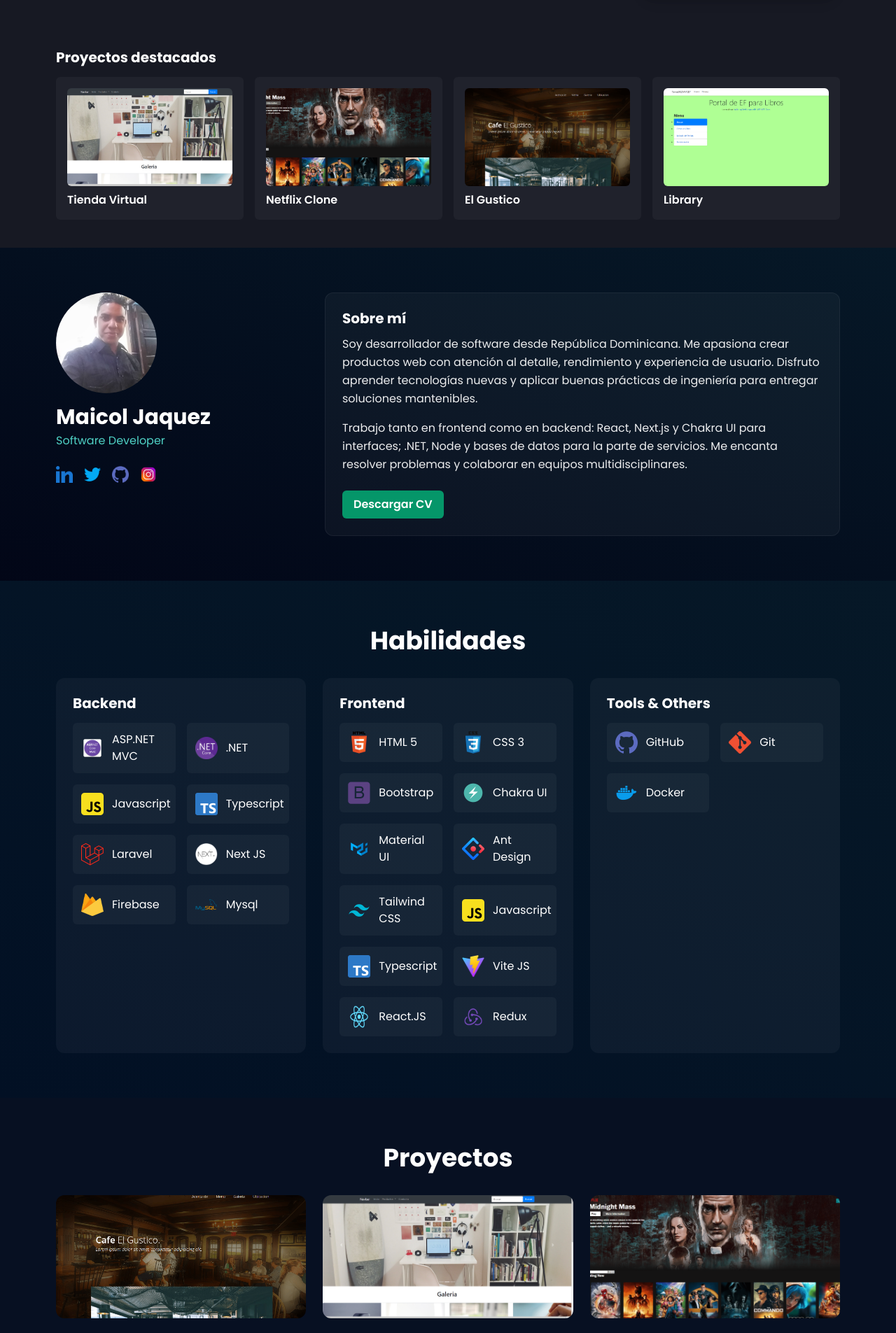
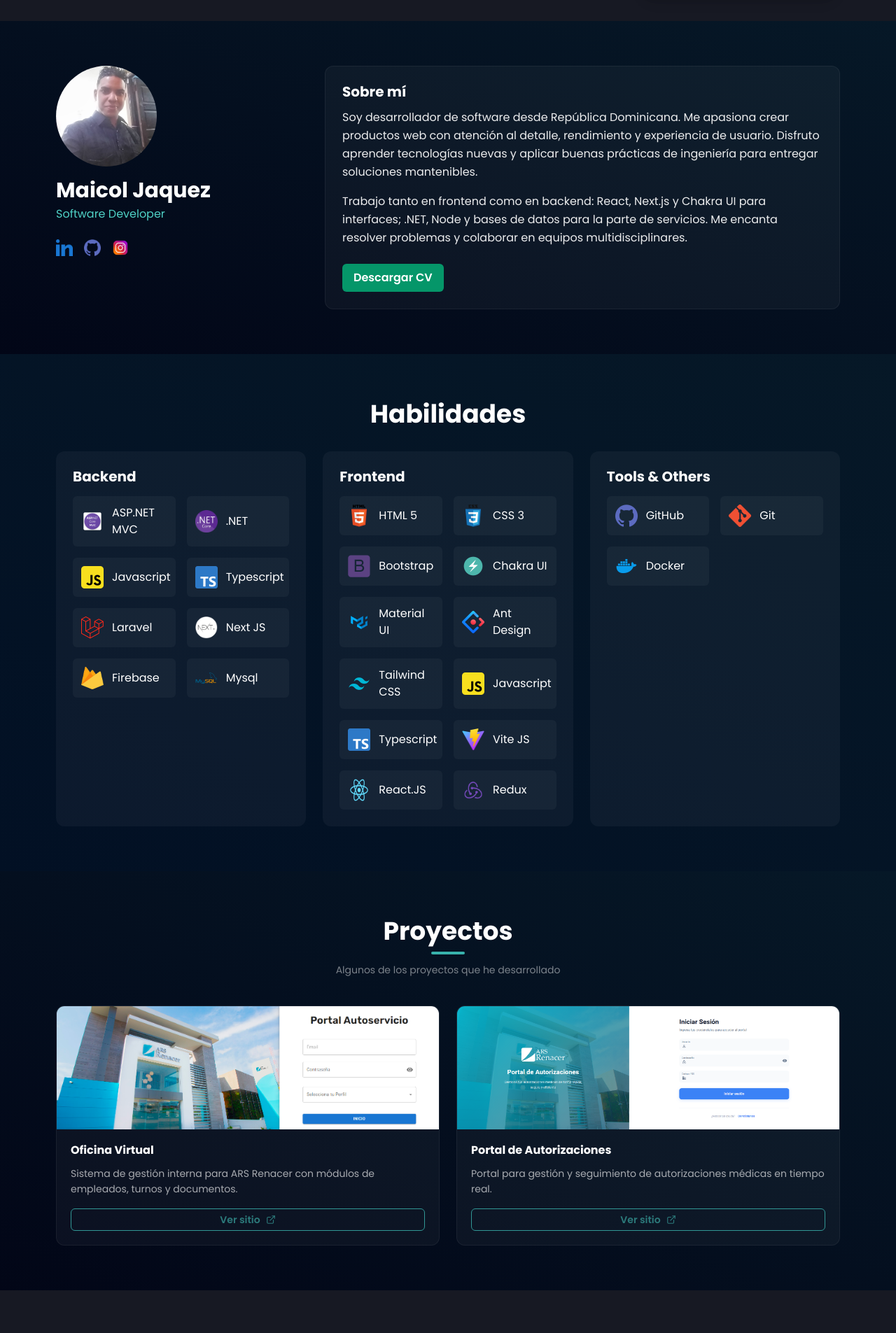
Before and after one commit to SharkMint/portfolio, a React (Create React App) app: page / in a window 1280 px wide. Shown: the part 435-2340 px from the top of the page at 70% size. Built offline with nearby package versions, Linux system fonts and the light colour scheme.

Commit message:
se hicieron algunos cambios de estilo al proyecto

```diff
--- a/src/components/About.jsx
+++ b/src/components/About.jsx
@@ -5,7 +5,6 @@ import fotomia from "./../assets/img/Fotomia.jpg";
 import github from "./../assets/img/github.png";
 import instagram from "./../assets/img/instagram.png";
 import linkedin from "./../assets/img/linkedin.png";
-import twitter from "./../assets/img/twitter.png";
 import {
   Box,
   Container,
@@ -33,9 +32,6 @@ const About = () => {
               <HStack spacing={4} mt={6}>
                 <Link aria-label="LinkedIn" href="https://www.linkedin.com/in/maicol-jaquez-ramirez-926917190/" isExternal>
                   <Image src={linkedin} alt="linkedin" boxSize="24px" />
-                </Link>
-                <Link aria-label="Twitter" href="https://twitter.com/MaicolJaquez" isExternal>
-                  <Image src={twitter} alt="twitter" boxSize="24px" />
                 </Link>
                 <Link aria-label="Github" href="https://github.com/SharkMint" isExternal>
                   <Image src={github} alt="github" boxSize="24px" />
--- a/src/components/Footer.jsx
+++ b/src/components/Footer.jsx
@@ -1,23 +1,61 @@
-// styles removed: using Tailwind utilities only
 import React from "react";
+import { Link as ScrollLink } from "react-scroll";
+import { Box, Flex, HStack, Text, Link, Divider, VStack } from "@chakra-ui/react";
+
+const NavItem = ({ to, children }) => (
+  <ScrollLink to={to} spy={true} smooth={true} offset={-80}>
+    <Text color="whiteAlpha.700" _hover={{ color: "teal.300" }} cursor="pointer" fontSize="sm" transition="color 0.2s">
+      {children}
+    </Text>
+  </ScrollLink>
+);
 
 const Footer = () => {
   return (
-    <footer className="w-full bg-gradient-to-t from-[#030618] to-transparent text-white py-10">
-      <div className="max-w-6xl mx-auto px-4 flex flex-col md:flex-row items-center justify-between gap-6">
-        <div>
-          <p className="font-semibold text-lg">Maicol Jaquez</p>
-          <p className="text-sm text-white/60">Software Developer — © {new Date().getFullYear()}</p>
-        </div>
+    <Box
+      as="footer"
+      w="full"
+      bgGradient="linear(to-r, rgba(2,6,23,0.6), rgba(7,16,38,0.5), rgba(2,6,23,0.6))"
+      borderTopWidth={1}
+      borderColor="whiteAlpha.100"
+      backdropFilter="blur(6px)"
+    >
+      <Flex
+        maxW="6xl"
+        mx="auto"
+        px={{ base: 4, md: 6 }}
+        py={8}
+        direction={{ base: "column", md: "row" }}
+        align="center"
+        justify="space-between"
+        gap={6}
+      >
+        <VStack align={{ base: "center", md: "start" }} spacing={1}>
+          <Text fontWeight="semibold" color="white">Maicol Jaquez</Text>
+          <Text fontSize="xs" color="whiteAlpha.500">Software Developer</Text>
+        </VStack>
 
-        <div className="flex gap-6 mt-2 md:mt-0">
-          <a href="#home" className="text-white/80 hover:text-primary">Home</a>
-          <a href="#proyect" className="text-white/80 hover:text-primary">Projects</a>
-          <a href="#contact" className="text-white/80 hover:text-primary">Contact</a>
-        </div>
-      </div>
-    </footer>
-  )
-}
+        <HStack spacing={6} flexWrap="wrap" justify="center">
+          <NavItem to="home">Home</NavItem>
+          <NavItem to="about">About</NavItem>
+          <NavItem to="skils">Skills</NavItem>
+          <NavItem to="proyect">Projects</NavItem>
+          <NavItem to="contact">Contact</NavItem>
+          <Link href="/docs/Curriculum.pdf" fontSize="sm" color="teal.300" _hover={{ color: "teal.200" }}>
+            Resume
+          </Link>
+        </HStack>
+      </Flex>
+
+      <Divider borderColor="whiteAlpha.100" />
+
+      <Box textAlign="center" py={4}>
+        <Text fontSize="xs" color="whiteAlpha.400">
+          © {new Date().getFullYear()} Maicol Jaquez. All rights reserved.
+        </Text>
+      </Box>
+    </Box>
+  );
+};
 
 export default Footer;
--- a/src/components/Proyects.jsx
+++ b/src/components/Proyects.jsx
@@ -1,45 +1,126 @@
-// migrated to Chakra UI
 import React from "react";
-import cafeteria from "../assets/img/RestaurantCafe.png";
-import libros from "../assets/img/Libreria.png";
-import netflix from "../assets/img/netflix-clone.png";
-import tienda from "../assets/img/TiendaVirtual.png";
-import { Box, Container, SimpleGrid, Image, Heading, Text, Button, Link } from "@chakra-ui/react";
+import {
+  Box,
+  Container,
+  SimpleGrid,
+  Image,
+  Heading,
+  Text,
+  Button,
+  Link,
+  //HStack,
+  //Tag,
+  //TagLabel,
+  VStack,
+} from "@chakra-ui/react";
+import { ExternalLinkIcon } from "@chakra-ui/icons";
 
-const ProjectCard = ({ img, title, repo }) => (
-  <Box position="relative" w="full" h="44" borderRadius="xl" overflow="hidden" bg="whiteAlpha.50" role="group">
-    <Image src={img} alt={title} objectFit="cover" w="full" h="full" transition="transform 0.3s" _groupHover={{ transform: 'scale(1.05)' }} />
+import oficinaVirtual from "../assets/img/oficinavirtual.png";
+import portalAutorizaciones from "../assets/img/portalautorizaciones.png";
 
-    {/* Overlay: becomes visible on group hover or when focus is inside (keyboard accessibility) */}
-    <Box position="absolute" inset={0} bgGradient="linear(to-t, rgba(0,0,0,0.7), transparent)" opacity={0} _groupHover={{ opacity: 1 }} _focusWithin={{ opacity: 1 }} transition="opacity 0.3s" display="flex" alignItems="end" pointerEvents="none">
-      <Box p={4} w="full" display="flex" alignItems="center" justifyContent="space-between" pointerEvents="auto">
-        <Box>
-          <Heading as="h3" size="sm" color="white">{title}</Heading>
-          <Text fontSize="sm" color="whiteAlpha.800">Project demo & source</Text>
-        </Box>
-        <Link href={repo} isExternal>
-          <Button colorScheme="teal">Ver repo</Button>
+const projects = [
+  {
+    img: oficinaVirtual,
+    title: "Oficina Virtual",
+    description: "Sistema de gestión interna para ARS Renacer con módulos de empleados, turnos y documentos.",
+    //tag: ["React", ".NET", "SQL"],
+    demo: "https://ov.arsrenacer.com/",
+  },
+  {
+    img: portalAutorizaciones,
+    title: "Portal de Autorizaciones",
+    description: "Portal para gestión y seguimiento de autorizaciones médicas en tiempo real.",
+    //tag: ["React", ".NET", "SQL"],
+    demo: "https://autorizaciones.arsrenacer.com/",
+  },
+];
+
+const ProjectCard = ({ img, title, description, tags, demo }) => (
+  <Box
+    bg="whiteAlpha.50"
+    borderWidth={1}
+    borderColor="whiteAlpha.100"
+    borderRadius="xl"
+    overflow="hidden"
+    role="group"
+    transition="transform 0.2s, border-color 0.2s"
+    _hover={{ transform: "translateY(-4px)", borderColor: "teal.500" }}
+    display="flex"
+    flexDirection="column"
+  >
+    <Box h="44" overflow="hidden" flexShrink={0}>
+      <Image
+        src={img}
+        alt={title}
+        objectFit="cover"
+        w="full"
+        h="full"
+        transition="transform 0.3s"
+        _groupHover={{ transform: "scale(1.05)" }}
+      />
+    </Box>
+
+    <VStack align="start" p={5} spacing={3} flex={1}>
+      <Heading as="h3" size="sm" color="white">
+        {title}
+      </Heading>
+
+      <Text fontSize="sm" color="whiteAlpha.700" lineHeight="tall" flex={1}>
+        {description}
+      </Text>
+
+      {/*
+        <HStack spacing={2} flexWrap="wrap">
+        {tags.map((tag) => (
+          <Tag key={tag} size="sm" variant="subtle" colorScheme="teal" borderRadius="full">
+            <TagLabel>{tag}</TagLabel>
+          </Tag>
+        ))}
+      </HStack>
+      */}
+
+      {demo !== "#" && (
+        <Link href={demo} isExternal w="full" mt={1}>
+          <Button
+            size="sm"
+            colorScheme="teal"
+            variant="ghost"
+            rightIcon={<ExternalLinkIcon />}
+            w="full"
+            borderWidth={1}
+            borderColor="teal.500"
+            _hover={{ bg: "teal.500", color: "white" }}
+          >
+            Ver sitio
+          </Button>
         </Link>
-      </Box>
-    </Box>
+      )}
+    </VStack>
   </Box>
 );
 
 const Proyects = () => {
   return (
-    <Box as="section" id="proyect" py={16} bg="#071022">
+    <Box as="section" id="proyect" py={16} bgGradient="linear(to-tr, #020617, #061827)">
       <Container maxW="6xl">
-        <Heading as="h2" size="xl" color="white" textAlign="center" mb={8}>Proyectos</Heading>
+        <VStack mb={10} spacing={2}>
+          <Heading as="h2" size="xl" color="white" textAlign="center">
+            Proyectos
+          </Heading>
+          <Box w={12} h={1} bg="teal.400" borderRadius="full" />
+          <Text color="whiteAlpha.600" fontSize="sm" textAlign="center" pt={1}>
+            Algunos de los proyectos que he desarrollado
+          </Text>
+        </VStack>
 
-        <SimpleGrid columns={{ base: 1, sm: 2, lg: 3 }} gap={6}>
-          <ProjectCard img={cafeteria} title="El Gustico" repo="https://github.com/SharkMint/RestaurantCafe" />
-          <ProjectCard img={tienda} title="Tienda Virtual" repo="https://github.com/SharkMint/TiendaOnline" />
-          <ProjectCard img={netflix} title="Netflix Clone" repo="https://github.com/SharkMint/netflix-clone" />
-          <ProjectCard img={libros} title="Library" repo="https://github.com/SharkMint/TiendaDeLibros" />
+        <SimpleGrid columns={{ base: 1, sm: 2, lg: 2 }} gap={6}>
+          {projects.map((project) => (
+            <ProjectCard key={project.title} {...project} />
+          ))}
         </SimpleGrid>
       </Container>
     </Box>
-  )
-}
+  );
+};
 
 export default Proyects;
--- a/src/page/Home.jsx
+++ b/src/page/Home.jsx
@@ -7,10 +7,6 @@ import Header from "../components/Header";
 import Proyects from "../components/Proyects";
 import Skils from "../components/Skils";
 import programer1 from "./../assets/img/programer1.png";
-import TiendaVirtual from "../assets/img/TiendaVirtual.png";
-import NetflixClone from "../assets/img/netflix-clone.png";
-import RestaurantCafe from "../assets/img/RestaurantCafe.png";
-import Libreria from "../assets/img/Libreria.png";
 import {
   Box,
   Container,
@@ -20,7 +16,6 @@ import {
   Text,
   Button,
   Image,
-  SimpleGrid,
 } from "@chakra-ui/react";
 
 function Home() {
@@ -55,31 +50,6 @@ function Home() {
         </Container>
       </Box>
 
-      {/* Featured small projects */}
-      <Box as="section" py={10}>
-        <Container maxW="6xl">
-          <Heading as="h3" size="md" color="white" mb={4}>Proyectos destacados</Heading>
-          <SimpleGrid columns={{ base: 1, sm: 2, lg: 4 }} gap={4}>
-            <Box p={4} bg="whiteAlpha.50" borderRadius="md">
-              <Image src={TiendaVirtual} alt="tienda" objectFit="cover" w="full" h="140px" borderRadius="md" />
-              <Text color="white" fontWeight="semibold" mt={2}>Tienda Virtual</Text>
-            </Box>
-            <Box p={4} bg="whiteAlpha.50" borderRadius="md">
-              <Image src={NetflixClone} alt="netflix" objectFit="cover" w="full" h="140px" borderRadius="md" />
-              <Text color="white" fontWeight="semibold" mt={2}>Netflix Clone</Text>
-            </Box>
-            <Box p={4} bg="whiteAlpha.50" borderRadius="md">
-              <Image src={RestaurantCafe} alt="cafe" objectFit="cover" w="full" h="140px" borderRadius="md" />
-              <Text color="white" fontWeight="semibold" mt={2}>El Gustico</Text>
-            </Box>
-            <Box p={4} bg="whiteAlpha.50" borderRadius="md">
-              <Image src={Libreria} alt="libros" objectFit="cover" w="full" h="140px" borderRadius="md" />
-              <Text color="white" fontWeight="semibold" mt={2}>Library</Text>
-            </Box>
-          </SimpleGrid>
-        </Container>
-      </Box>
-
       <About />
       <Skils />
       <Proyects />
```
Also changed, not shown: src/assets/img/oficinavirtual.png (added), src/assets/img/portalautorizaciones.png (added).
